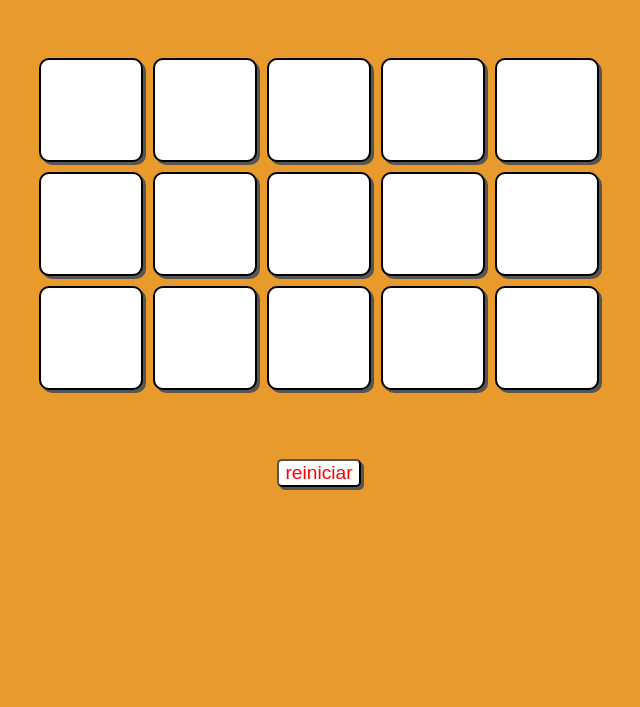
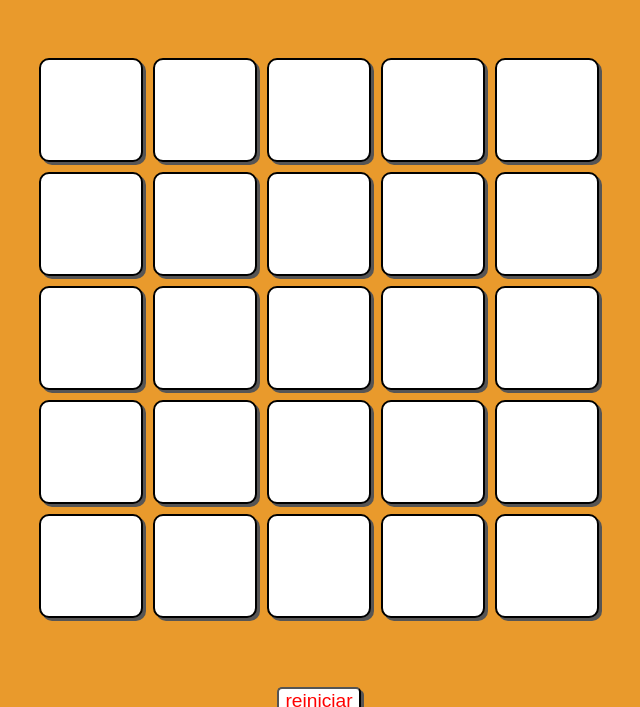
Before and after one commit to Patyluce/jogodavelha5x5, a plain HTML site: page index.html in a window 1280 px wide. Shown: the part 93-800 px from the top of the page, without its empty margins (329-969 px from the left). Drawn offline with Linux system fonts and the light colour scheme.

Commit message:
Update index.html

```diff
--- a/index.html
+++ b/index.html
@@ -25,7 +25,6 @@
         <li class="itens"></li>
         <li class="itens"></li>
 
-
     </ul>
     <ul class="flex nowrap">
         <li  class="itens"></li>
@@ -42,7 +41,20 @@
         <li class="itens"></li>
         <li  class="itens"></li>
     </ul>
-
+    <ul class="flex nowrap">
+      <li  class="itens"></li>
+      <li  class="itens"></li>
+      <li class="itens"></li>
+      <li class="itens"></li>
+      <li  class="itens"></li>
+  </ul>
+  <ul class="flex nowrap">
+        <li  class="itens"></li>
+        <li  class="itens"></li>
+        <li class="itens"></li>
+        <li class="itens"></li>
+        <li  class="itens"></li>
+    </ul>
     <div class="bt">
       <input type="button" value="reiniciar">
      </div>
```
